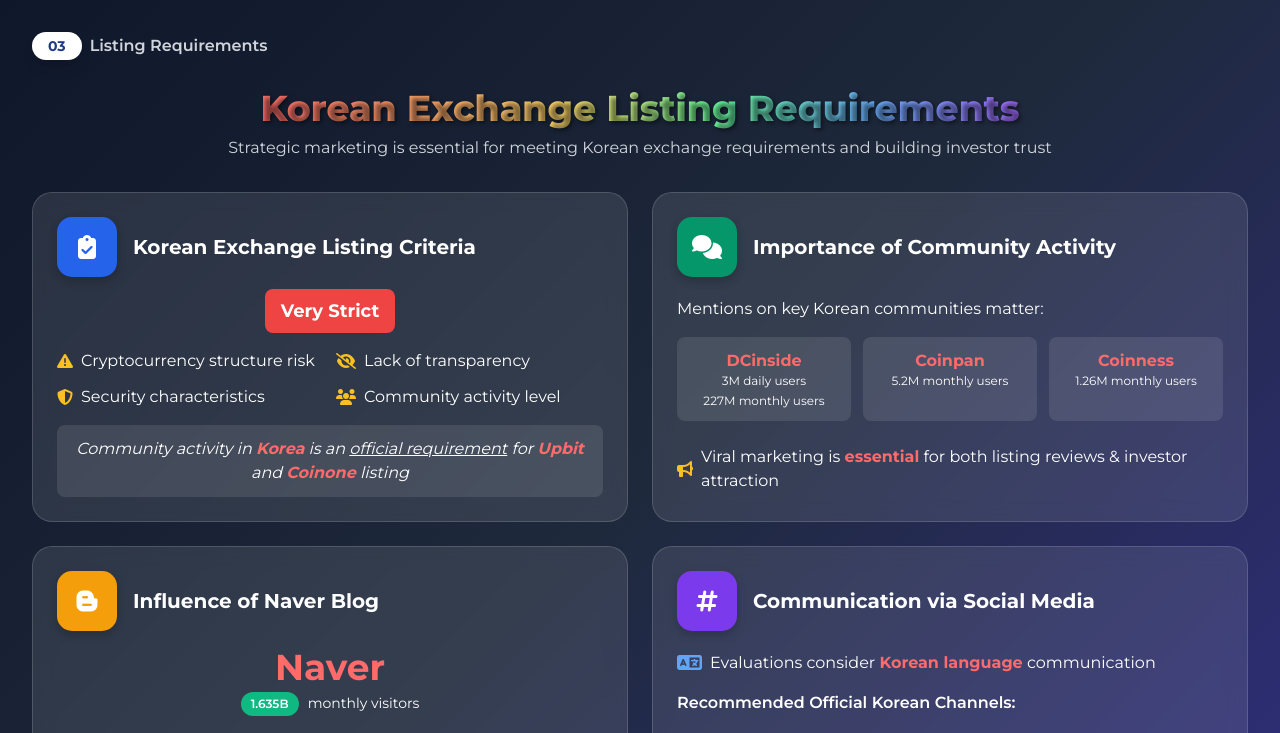
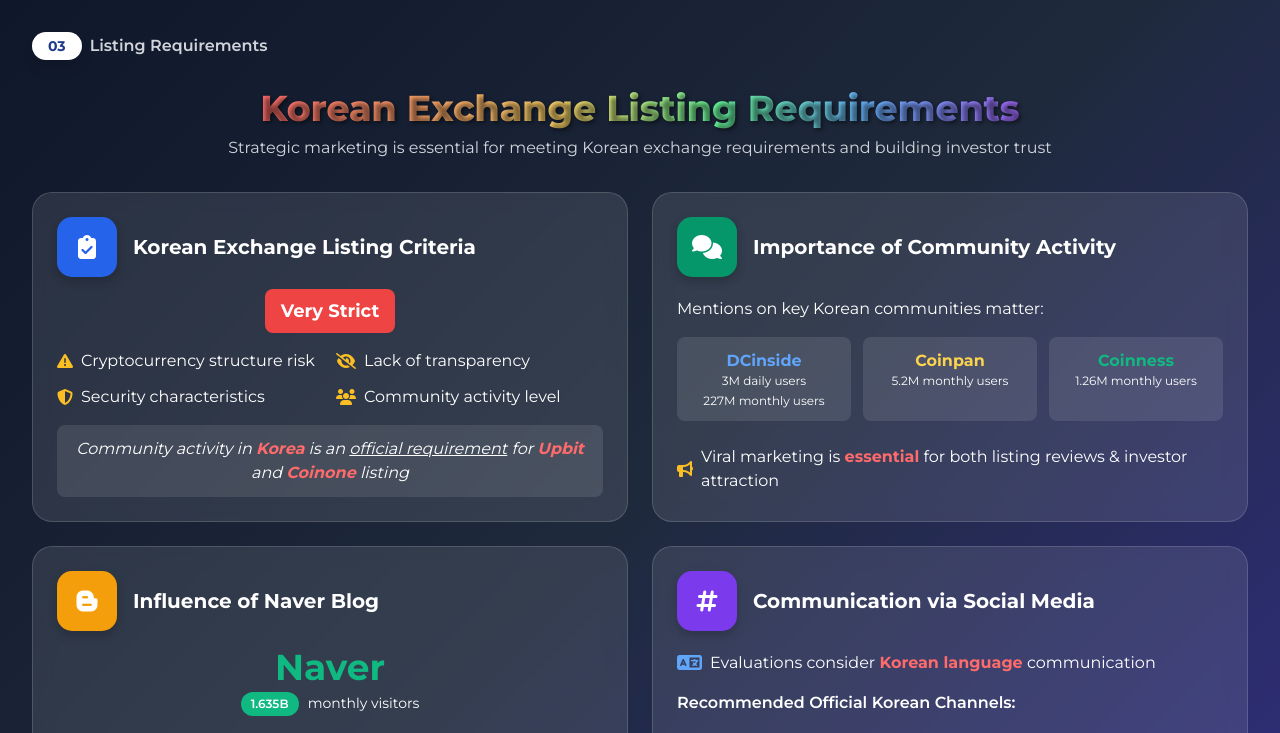
Before and after one commit to Highcrypto7/Marketing-Proposal-for-Global-Crypto-Projects, a plain HTML site: page slide 5-5.html in a window 1280 px wide. Shown: the top 733 px of the page. Drawn offline with nearby package versions, Linux system fonts and the light colour scheme.

Commit message:
Update slide 5-5.html

```diff
--- a/slide 5-5.html
+++ b/slide 5-5.html
@@ -177,16 +177,16 @@
 
                     <div class="grid grid-cols-3 gap-3 mb-5">
                         <div class="bg-white bg-opacity-10 p-3 rounded-lg text-center">
-                            <h4 class="font-bold korean-text">DCinside</h4>
+                            <h4 class="font-bold text-blue-400">DCinside</h4>
                             <p class="text-xs mb-1">3M daily users</p>
                             <p class="text-xs">227M monthly users</p>
                         </div>
                         <div class="bg-white bg-opacity-10 p-3 rounded-lg text-center">
-                            <h4 class="font-bold korean-text">Coinpan</h4>
+                            <h4 class="font-bold text-yellow-300">Coinpan</h4>
                             <p class="text-xs">5.2M monthly users</p>
                         </div>
                         <div class="bg-white bg-opacity-10 p-3 rounded-lg text-center">
-                            <h4 class="font-bold korean-text">Coinness</h4>
+                            <h4 class="font-bold text-green-500">Coinness</h4>
                             <p class="text-xs">1.26M monthly users</p>
                         </div>
                     </div>
@@ -210,7 +210,7 @@
                     <!-- Naver 박스 위치 조정 -->
                     <div class="flex justify-center my-4">
                         <div class="text-center pulse">
-                            <span class="text-4xl font-bold korean-text">Naver</span>
+                            <span class="text-4xl font-bold text-green-500">Naver</span>
                             <div class="mt-1">
                                 <span class="tag bg-green-500">1.635B</span>
                                 <span class="text-sm">monthly visitors</span>
```
